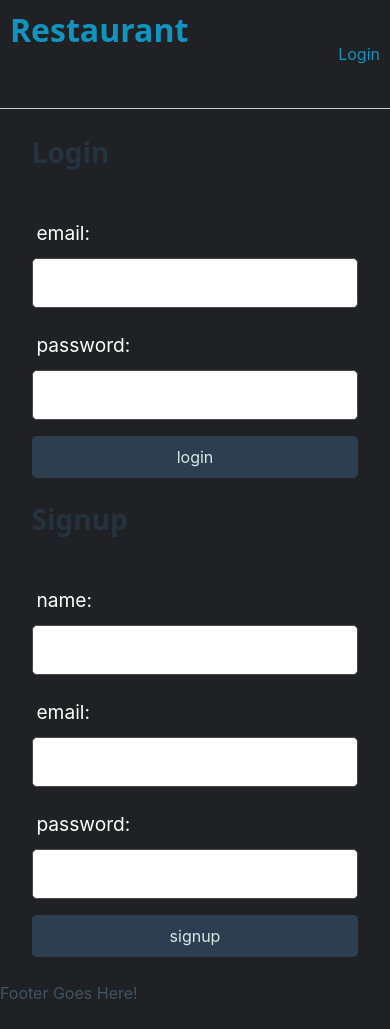
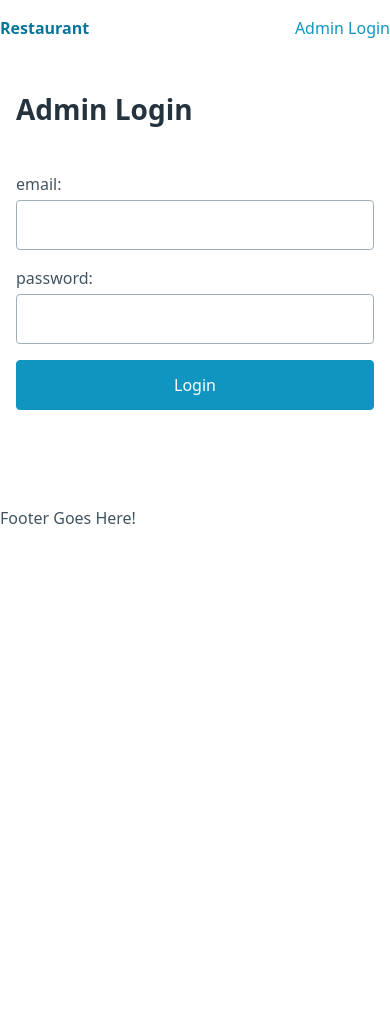
Before and after one commit to zamorejake/YumYumYard, a Node server app: page /login in a window 390 px wide. After the commit the page ends 524 px from the top, so only its background shows below. Run offline with Node 20, Linux system fonts and the light colour scheme; some libraries are stand-ins or nearby versions.

Commit message:
updated so the project uses picocss instead of the jass.css file also made a few minor updates to the UI

```diff
--- a/controllers/homeRoutes.js
+++ b/controllers/homeRoutes.js
@@ -45,7 +45,7 @@ router.get('/admin', withAuth, async (req, res) => {
     });
     const admin = adminData.get({ plain: true });
 
-    res.render('profile', {
+    res.render('admin', {
       ...admin,
       logged_in: true
     });
--- a/public/css/style.css
+++ b/public/css/style.css
@@ -27,7 +27,6 @@ header, .project:not(:last-child) {
   display: flex;
   justify-content: center;
   align-items: center;
-
 }
 
 footer{
--- a/views/layouts/main.handlebars
+++ b/views/layouts/main.handlebars
@@ -5,26 +5,26 @@
   <meta charset="UTF-8">
   <meta name="viewport" content="width=device-width, initial-scale=1.0">
   <title>Restaurant</title>
-  <link rel="stylesheet" href="/css/jass.css">
+  {{!-- <link rel="stylesheet" href="/css/jass.css"> --}}
   <link rel="stylesheet" href="/css/style.css">
-  <link rel="stylesheet" href="/pico/css/pico.min.css">
+  <link rel="stylesheet" href="/css/pico/css/pico.min.css">
 </head>
 
 <body>
-  <div class="flex-column justify-space-around">
-    <header class="display-flex justify-space-between align-center p-2">
-      <h1>
-        <a href="/">Restaurant</a>
-      </h1>
   <nav>
-        <!-- Conditionally render login or logout links -->
+    <ul>
+      <a href="/"><li><strong>Restaurant</strong></li></a>
+    </ul>
+    <ul>
       {{#if logged_in}}
-        <a href="/admin">Admin Panel</a> |
+      <li><a href="/admin">Admin Panel</a></li>
       <button class="no-button" id="logout">Logout</button>
       {{else}}
-        <a href="/login">Login</a>
+      <li><a href="/login">Admin Login</a></li>
       {{/if}}
+    </ul>
   </nav>
+
   </header>
   <main class="container container-fluid mt-5">
     <!-- Render the sub layout -->
@@ -33,7 +33,7 @@
   <footer>
     <p>Footer Goes Here!</p>
   </footer>
-  </div>
+
 
   <!-- Render script for logged in users only -->
   {{#if logged_in}}
--- a/views/login.handlebars
+++ b/views/login.handlebars
@@ -1,7 +1,5 @@
-<div class="row">
-  <div class="col-md-6">
-    <h2>Login</h2>
-
+<section>
+  <h2>Admin Login</h2>
     <form class="form login-form">
       <div class="form-group">
         <label for="email-login">email:</label>
@@ -12,31 +10,10 @@
         <input class="form-input" type="password" id="password-login" />
       </div>
       <div class="form-group">
-        <button class="btn btn-primary" type="submit">login</button>
+        <button class="btn btn-primary" type="submit">Login</button>
       </div>
     </form>
-  </div>
-  <div class="col-md-6">
-    <h2>Signup</h2>
-
-    <form class="form signup-form">
-      <div class="form-group">
-        <label for="name-signup">name:</label>
-        <input class="form-input" type="text" id="name-signup" />
-      </div>
-      <div class="form-group">
-        <label for="email-signup">email:</label>
-        <input class="form-input" type="text" id="email-signup" />
-      </div>
-      <div class="form-group">
-        <label for="password-signup">password:</label>
-        <input class="form-input" type="password" id="password-signup" />
-      </div>
-      <div class="form-group">
-        <button class="btn btn-primary" type="submit">signup</button>
-      </div>
-    </form>
-  </div>
+</section>
 </div>
 
 <script src="./js/login.js"></script>
```
Also changed, not shown: views/admin.handlebars (added, +15 -0 lines), views/profile.handlebars (deleted, +0 -8 lines). Lines whose indentation alone changed are shown as unchanged.
